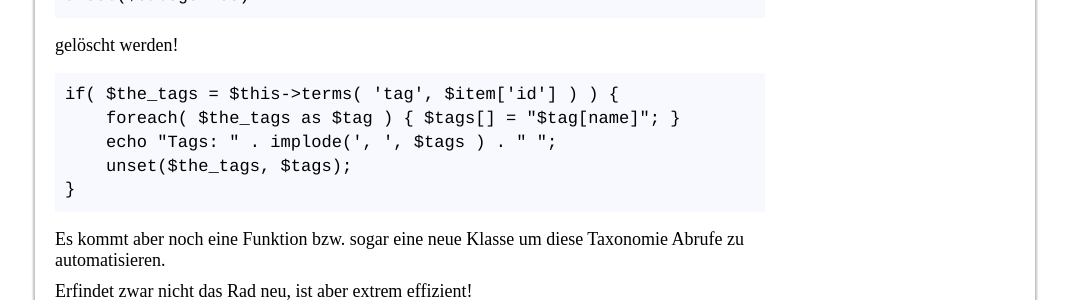
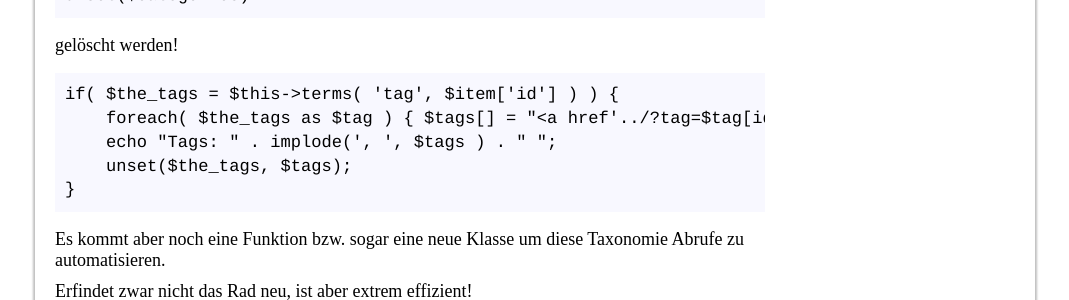
Before and after one commit to mbrain/zarat.github.io, a Jekyll site: the page built from _posts/2018-06-23-taxonomien-und-terme.markdown, in a window 1280 px wide and 900 px high, scrolled down 1606 px. Shown: the part 497-797 px from the top of the window, without its empty margins (105-1174 px from the left). Built offline with Jekyll 4.4.1, drawn with Linux system fonts in a browser that asks for light colours; some of the changed lines change nothing that is shown.

Commit message:
Update 2018-06-23-taxonomien-und-terme.markdown

```diff
--- a/_posts/2018-06-23-taxonomien-und-terme.markdown
+++ b/_posts/2018-06-23-taxonomien-und-terme.markdown
@@ -53,7 +53,7 @@ HAVING type LIKE ('%type_%')</pre>
  <pre>unset($categories)</pre>
  <p>gelöscht werden!</p>
  <pre>if( $the_tags = $this->terms( 'tag', $item['id'] ) ) {
-    foreach( $the_tags as $tag ) { $tags[] = "$tag[name]"; }
+    foreach( $the_tags as $tag ) { $tags[] = "<a href'../?tag=$tag[id]'>$tag[name]</a>"; }
     echo "Tags: " . implode(', ', $tags ) . " ";
     unset($the_tags, $tags);
 }</pre>
```
